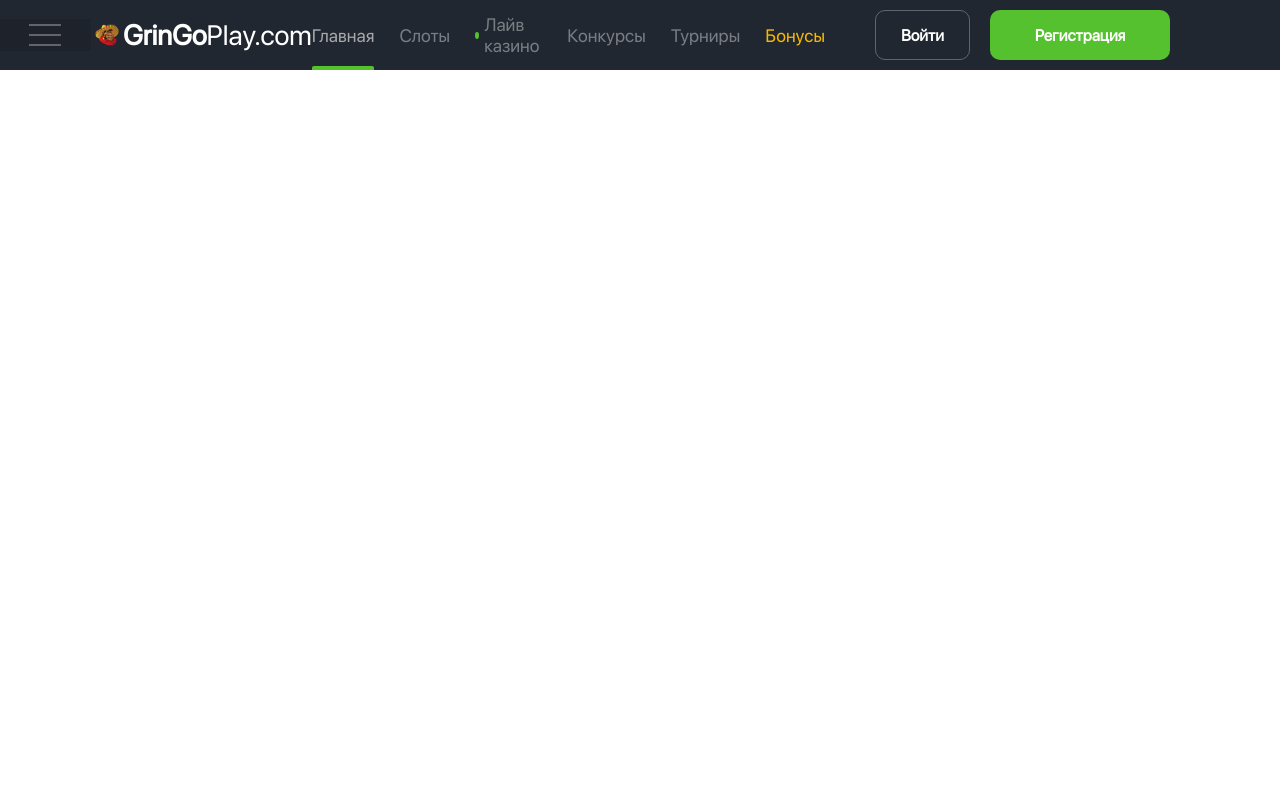
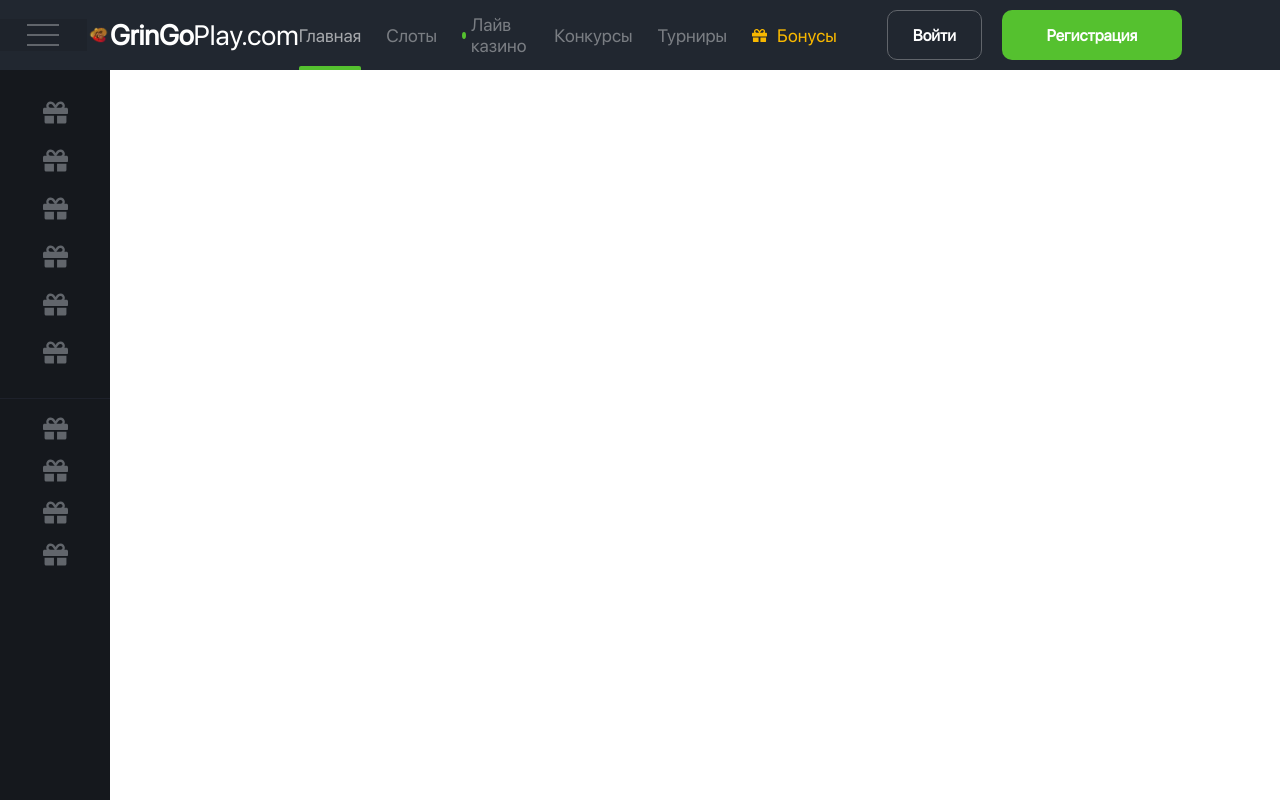
Before and after one commit to MarianVytak/GrinGo, a website: page src/index.html in a window 1280 px wide. Drawn offline with nearby package versions, Linux system fonts and the light colour scheme; files that its build step writes are made by us from their sources.

Commit message:
Added Side Menu.

```diff
--- a/src/templates/header/header.html
+++ b/src/templates/header/header.html
@@ -39,6 +39,9 @@
                     <a href="#" class="navigation__list_item_link">Турниры</a>
                 </li>
                 <li class="navigation__list_item">
+                    <svg class="navigation__list_item_icon" xmlns="http://www.w3.org/2000/svg" viewBox="0 0 512 512">
+                        <path d="M32 448c0 17.7 14.3 32 32 32h160V320H32v128zm256 32h160c17.7 0 32-14.3 32-32V320H288v160zm192-320h-42.1c6.2-12.1 10.1-25.5 10.1-40 0-48.5-39.5-88-88-88-41.6 0-68.5 21.3-103 68.3-34.5-47-61.4-68.3-103-68.3-48.5 0-88 39.5-88 88 0 14.5 3.8 27.9 10.1 40H32c-17.7 0-32 14.3-32 32v80c0 8.8 7.2 16 16 16h480c8.8 0 16-7.2 16-16v-80c0-17.7-14.3-32-32-32zm-326.1 0c-22.1 0-40-17.9-40-40s17.9-40 40-40c19.9 0 34.6 3.3 86.1 80h-86.1zm206.1 0h-86.1c51.4-76.5 65.7-80 86.1-80 22.1 0 40 17.9 40 40s-17.9 40-40 40z"></path>
+                    </svg>
                     <a href="#" class="navigation__list_item_link gold">Бонусы</a>
                 </li>
             </ul>
--- a/src/templates/header/header.scss
+++ b/src/templates/header/header.scss
@@ -100,6 +100,12 @@
   }
 }
 
+.navigation__list_item_icon {
+  width: 15px;
+  margin-right: 10px;
+  fill: $gold;
+}
+
 .header__login {
   margin-right: 20px;
   margin-left: 50px;
--- /dev/null
+++ b/src/templates/page-home/page-home.scss
@@ -0,0 +1,3 @@
+.page-home {
+  padding-left: 110px;
+}
--- /dev/null
+++ b/src/templates/side-menu/side-menu.html
@@ -0,0 +1,93 @@
+<div class="side-menu">
+    <div class="side-menu__top">
+        <ul class="side-menu__top_list">
+            <li class="side-menu__top_list_item">
+                <a href="#" class="side-menu__top_list_item_link">
+                    <svg class="side-menu__top_list_item_link_icon" xmlns="http://www.w3.org/2000/svg" viewBox="0 0 512 512">
+                        <path d="M32 448c0 17.7 14.3 32 32 32h160V320H32v128zm256 32h160c17.7 0 32-14.3 32-32V320H288v160zm192-320h-42.1c6.2-12.1 10.1-25.5 10.1-40 0-48.5-39.5-88-88-88-41.6 0-68.5 21.3-103 68.3-34.5-47-61.4-68.3-103-68.3-48.5 0-88 39.5-88 88 0 14.5 3.8 27.9 10.1 40H32c-17.7 0-32 14.3-32 32v80c0 8.8 7.2 16 16 16h480c8.8 0 16-7.2 16-16v-80c0-17.7-14.3-32-32-32zm-326.1 0c-22.1 0-40-17.9-40-40s17.9-40 40-40c19.9 0 34.6 3.3 86.1 80h-86.1zm206.1 0h-86.1c51.4-76.5 65.7-80 86.1-80 22.1 0 40 17.9 40 40s-17.9 40-40 40z"></path>
+                    </svg>
+                    <span class="side-menu__top_list_item_link_label">Label</span>
+                </a>
+            </li>
+            <li class="side-menu__top_list_item">
+                <a href="#" class="side-menu__top_list_item_link">
+                    <svg class="side-menu__top_list_item_link_icon" xmlns="http://www.w3.org/2000/svg" viewBox="0 0 512 512">
+                        <path d="M32 448c0 17.7 14.3 32 32 32h160V320H32v128zm256 32h160c17.7 0 32-14.3 32-32V320H288v160zm192-320h-42.1c6.2-12.1 10.1-25.5 10.1-40 0-48.5-39.5-88-88-88-41.6 0-68.5 21.3-103 68.3-34.5-47-61.4-68.3-103-68.3-48.5 0-88 39.5-88 88 0 14.5 3.8 27.9 10.1 40H32c-17.7 0-32 14.3-32 32v80c0 8.8 7.2 16 16 16h480c8.8 0 16-7.2 16-16v-80c0-17.7-14.3-32-32-32zm-326.1 0c-22.1 0-40-17.9-40-40s17.9-40 40-40c19.9 0 34.6 3.3 86.1 80h-86.1zm206.1 0h-86.1c51.4-76.5 65.7-80 86.1-80 22.1 0 40 17.9 40 40s-17.9 40-40 40z"></path>
+                    </svg>
+                    <span class="side-menu__top_list_item_link_label">Label</span>
+                </a>
+            </li>
+            <li class="side-menu__top_list_item">
+                <a href="#" class="side-menu__top_list_item_link">
+                    <svg class="side-menu__top_list_item_link_icon" xmlns="http://www.w3.org/2000/svg" viewBox="0 0 512 512">
+                        <path d="M32 448c0 17.7 14.3 32 32 32h160V320H32v128zm256 32h160c17.7 0 32-14.3 32-32V320H288v160zm192-320h-42.1c6.2-12.1 10.1-25.5 10.1-40 0-48.5-39.5-88-88-88-41.6 0-68.5 21.3-103 68.3-34.5-47-61.4-68.3-103-68.3-48.5 0-88 39.5-88 88 0 14.5 3.8 27.9 10.1 40H32c-17.7 0-32 14.3-32 32v80c0 8.8 7.2 16 16 16h480c8.8 0 16-7.2 16-16v-80c0-17.7-14.3-32-32-32zm-326.1 0c-22.1 0-40-17.9-40-40s17.9-40 40-40c19.9 0 34.6 3.3 86.1 80h-86.1zm206.1 0h-86.1c51.4-76.5 65.7-80 86.1-80 22.1 0 40 17.9 40 40s-17.9 40-40 40z"></path>
+                    </svg>
+                    <span class="side-menu__top_list_item_link_label">Label</span>
+                </a>
+            </li>
+            <li class="side-menu__top_list_item">
+                <a href="#" class="side-menu__top_list_item_link">
+                    <svg class="side-menu__top_list_item_link_icon" xmlns="http://www.w3.org/2000/svg" viewBox="0 0 512 512">
+                        <path d="M32 448c0 17.7 14.3 32 32 32h160V320H32v128zm256 32h160c17.7 0 32-14.3 32-32V320H288v160zm192-320h-42.1c6.2-12.1 10.1-25.5 10.1-40 0-48.5-39.5-88-88-88-41.6 0-68.5 21.3-103 68.3-34.5-47-61.4-68.3-103-68.3-48.5 0-88 39.5-88 88 0 14.5 3.8 27.9 10.1 40H32c-17.7 0-32 14.3-32 32v80c0 8.8 7.2 16 16 16h480c8.8 0 16-7.2 16-16v-80c0-17.7-14.3-32-32-32zm-326.1 0c-22.1 0-40-17.9-40-40s17.9-40 40-40c19.9 0 34.6 3.3 86.1 80h-86.1zm206.1 0h-86.1c51.4-76.5 65.7-80 86.1-80 22.1 0 40 17.9 40 40s-17.9 40-40 40z"></path>
+                    </svg>
+                    <span class="side-menu__top_list_item_link_label">Label</span>
+                </a>
+            </li>
+            <li class="side-menu__top_list_item">
+                <a href="#" class="side-menu__top_list_item_link">
+                    <svg class="side-menu__top_list_item_link_icon" xmlns="http://www.w3.org/2000/svg" viewBox="0 0 512 512">
+                        <path d="M32 448c0 17.7 14.3 32 32 32h160V320H32v128zm256 32h160c17.7 0 32-14.3 32-32V320H288v160zm192-320h-42.1c6.2-12.1 10.1-25.5 10.1-40 0-48.5-39.5-88-88-88-41.6 0-68.5 21.3-103 68.3-34.5-47-61.4-68.3-103-68.3-48.5 0-88 39.5-88 88 0 14.5 3.8 27.9 10.1 40H32c-17.7 0-32 14.3-32 32v80c0 8.8 7.2 16 16 16h480c8.8 0 16-7.2 16-16v-80c0-17.7-14.3-32-32-32zm-326.1 0c-22.1 0-40-17.9-40-40s17.9-40 40-40c19.9 0 34.6 3.3 86.1 80h-86.1zm206.1 0h-86.1c51.4-76.5 65.7-80 86.1-80 22.1 0 40 17.9 40 40s-17.9 40-40 40z"></path>
+                    </svg>
+                    <span class="side-menu__top_list_item_link_label">Label</span>
+                </a>
+            </li>
+            <li class="side-menu__top_list_item">
+                <a href="#" class="side-menu__top_list_item_link gold">
+                    <svg class="side-menu__top_list_item_link_icon" xmlns="http://www.w3.org/2000/svg" viewBox="0 0 512 512">
+                        <path d="M32 448c0 17.7 14.3 32 32 32h160V320H32v128zm256 32h160c17.7 0 32-14.3 32-32V320H288v160zm192-320h-42.1c6.2-12.1 10.1-25.5 10.1-40 0-48.5-39.5-88-88-88-41.6 0-68.5 21.3-103 68.3-34.5-47-61.4-68.3-103-68.3-48.5 0-88 39.5-88 88 0 14.5 3.8 27.9 10.1 40H32c-17.7 0-32 14.3-32 32v80c0 8.8 7.2 16 16 16h480c8.8 0 16-7.2 16-16v-80c0-17.7-14.3-32-32-32zm-326.1 0c-22.1 0-40-17.9-40-40s17.9-40 40-40c19.9 0 34.6 3.3 86.1 80h-86.1zm206.1 0h-86.1c51.4-76.5 65.7-80 86.1-80 22.1 0 40 17.9 40 40s-17.9 40-40 40z"></path>
+                    </svg>
+                    <span class="side-menu__top_list_item_link_label">Label</span>
+                </a>
+            </li>
+        </ul>
+    </div>
+    <!-- /.side-menu__top -->
+    <div class="side-menu__bot">
+        <ul class="side-menu__bot_list">
+            <li class="side-menu__bot_list_item">
+                <a href="#" class="side-menu__bot_list_item_link">
+                    <svg class="side-menu__bot_list_item_link_icon" xmlns="http://www.w3.org/2000/svg" viewBox="0 0 512 512">
+                        <path d="M32 448c0 17.7 14.3 32 32 32h160V320H32v128zm256 32h160c17.7 0 32-14.3 32-32V320H288v160zm192-320h-42.1c6.2-12.1 10.1-25.5 10.1-40 0-48.5-39.5-88-88-88-41.6 0-68.5 21.3-103 68.3-34.5-47-61.4-68.3-103-68.3-48.5 0-88 39.5-88 88 0 14.5 3.8 27.9 10.1 40H32c-17.7 0-32 14.3-32 32v80c0 8.8 7.2 16 16 16h480c8.8 0 16-7.2 16-16v-80c0-17.7-14.3-32-32-32zm-326.1 0c-22.1 0-40-17.9-40-40s17.9-40 40-40c19.9 0 34.6 3.3 86.1 80h-86.1zm206.1 0h-86.1c51.4-76.5 65.7-80 86.1-80 22.1 0 40 17.9 40 40s-17.9 40-40 40z"></path>
+                    </svg>
+                    <span class="side-menu__bot_list_item_link_label">Label</span>
+                </a>
+            </li>
+            <li class="side-menu__bot_list_item">
+                <a href="#" class="side-menu__bot_list_item_link">
+                    <svg class="side-menu__bot_list_item_link_icon" xmlns="http://www.w3.org/2000/svg" viewBox="0 0 512 512">
+                        <path d="M32 448c0 17.7 14.3 32 32 32h160V320H32v128zm256 32h160c17.7 0 32-14.3 32-32V320H288v160zm192-320h-42.1c6.2-12.1 10.1-25.5 10.1-40 0-48.5-39.5-88-88-88-41.6 0-68.5 21.3-103 68.3-34.5-47-61.4-68.3-103-68.3-48.5 0-88 39.5-88 88 0 14.5 3.8 27.9 10.1 40H32c-17.7 0-32 14.3-32 32v80c0 8.8 7.2 16 16 16h480c8.8 0 16-7.2 16-16v-80c0-17.7-14.3-32-32-32zm-326.1 0c-22.1 0-40-17.9-40-40s17.9-40 40-40c19.9 0 34.6 3.3 86.1 80h-86.1zm206.1 0h-86.1c51.4-76.5 65.7-80 86.1-80 22.1 0 40 17.9 40 40s-17.9 40-40 40z"></path>
+                    </svg>
+                    <span class="side-menu__bot_list_item_link_label">Label</span>
+                </a>
+            </li>
+            <li class="side-menu__bot_list_item">
+                <a href="#" class="side-menu__bot_list_item_link">
+                    <svg class="side-menu__bot_list_item_link_icon" xmlns="http://www.w3.org/2000/svg" viewBox="0 0 512 512">
+                        <path d="M32 448c0 17.7 14.3 32 32 32h160V320H32v128zm256 32h160c17.7 0 32-14.3 32-32V320H288v160zm192-320h-42.1c6.2-12.1 10.1-25.5 10.1-40 0-48.5-39.5-88-88-88-41.6 0-68.5 21.3-103 68.3-34.5-47-61.4-68.3-103-68.3-48.5 0-88 39.5-88 88 0 14.5 3.8 27.9 10.1 40H32c-17.7 0-32 14.3-32 32v80c0 8.8 7.2 16 16 16h480c8.8 0 16-7.2 16-16v-80c0-17.7-14.3-32-32-32zm-326.1 0c-22.1 0-40-17.9-40-40s17.9-40 40-40c19.9 0 34.6 3.3 86.1 80h-86.1zm206.1 0h-86.1c51.4-76.5 65.7-80 86.1-80 22.1 0 40 17.9 40 40s-17.9 40-40 40z"></path>
+                    </svg>
+                    <span class="side-menu__bot_list_item_link_label">Label</span>
+                </a>
+            </li>
+            <li class="side-menu__bot_list_item">
+                <a href="#" class="side-menu__bot_list_item_link">
+                    <svg class="side-menu__bot_list_item_link_icon" xmlns="http://www.w3.org/2000/svg" viewBox="0 0 512 512">
+                        <path d="M32 448c0 17.7 14.3 32 32 32h160V320H32v128zm256 32h160c17.7 0 32-14.3 32-32V320H288v160zm192-320h-42.1c6.2-12.1 10.1-25.5 10.1-40 0-48.5-39.5-88-88-88-41.6 0-68.5 21.3-103 68.3-34.5-47-61.4-68.3-103-68.3-48.5 0-88 39.5-88 88 0 14.5 3.8 27.9 10.1 40H32c-17.7 0-32 14.3-32 32v80c0 8.8 7.2 16 16 16h480c8.8 0 16-7.2 16-16v-80c0-17.7-14.3-32-32-32zm-326.1 0c-22.1 0-40-17.9-40-40s17.9-40 40-40c19.9 0 34.6 3.3 86.1 80h-86.1zm206.1 0h-86.1c51.4-76.5 65.7-80 86.1-80 22.1 0 40 17.9 40 40s-17.9 40-40 40z"></path>
+                    </svg>
+                    <span class="side-menu__bot_list_item_link_label">Label</span>
+                </a>
+            </li>
+        </ul>
+    </div>
+    <!-- /.side-menu__bot -->
+</div>
+<!-- /.side-menu -->
--- /dev/null
+++ b/src/templates/side-menu/side-menu.scss
@@ -0,0 +1,119 @@
+.side-menu {
+  position: fixed;
+  top: 70px;
+  left: 0;
+  bottom: 0;
+  width: 110px;
+  padding-bottom: 250px;
+  box-sizing: border-box;
+  background-color: #15181d;
+}
+
+.side-menu__top {
+  padding: 20px 0;
+  height: 60%;
+  border-bottom: 1px solid $bg;
+}
+
+.side-menu__top_list {
+  display: flex;
+  flex-wrap: wrap;
+  height: 100%;
+}
+
+.side-menu__top_list_item {
+  display: flex;
+  align-items: center;
+  justify-content: center;
+  width: 100%;
+}
+
+.side-menu__top_list_item_link {
+  position: relative;
+  &:hover {
+    .side-menu__top_list_item_link_icon {
+      fill: $green;
+    }
+    .side-menu__top_list_item_link_label {
+      opacity: 1;
+    }
+  }
+  &.gold {
+    &:hover {
+      .side-menu__top_list_item_link_icon {
+        fill: $gold;
+      }
+    }
+  }
+}
+
+.side-menu__top_list_item_link_icon {
+  width: 25px;
+  fill: $gray;
+  transition: .3s;
+}
+
+.side-menu__top_list_item_link_label {
+  position: absolute;
+  bottom: 0;
+  left: 50%;
+  transform: translate(-50%, 100%);
+  font-size: 14px;
+  color: $gray;
+  opacity: 0;
+  transition: .3s;
+}
+
+.side-menu__bot {
+  padding: 10px 0;
+  height: 35%;
+}
+
+.side-menu__bot_list {
+  display: flex;
+  flex-wrap: wrap;
+  height: 100%;
+}
+
+.side-menu__bot_list_item {
+  display: flex;
+  align-items: center;
+  justify-content: center;
+  width: 100%;
+}
+
+.side-menu__bot_list_item_link {
+  position: relative;
+  &:hover {
+    .side-menu__bot_list_item_link_icon {
+      fill: $white;
+    }
+    .side-menu__bot_list_item_link_label {
+      opacity: 1;
+    }
+  }
+  &.gold {
+    &:hover {
+      .side-menu__bot_list_item_link_icon {
+        fill: $gold;
+      }
+    }
+  }
+}
+
+.side-menu__bot_list_item_link_icon {
+  width: 25px;
+  fill: $gray;
+  transition: .3s;
+}
+
+.side-menu__bot_list_item_link_label {
+  position: absolute;
+  bottom: 0;
+  left: 50%;
+  transform: translate(-50%, 100%);
+  font-size: 14px;
+  color: $gray;
+  opacity: 0;
+  transition: .3s;
+}
```
Also changed, not shown: src/assets/sass/style.scss (+10 -0 lines), src/index.html (+2 -1 lines), src/templates/page-home/page-home.html (added, +4 -0 lines), src/assets/img/svg/gift.svg (added).
